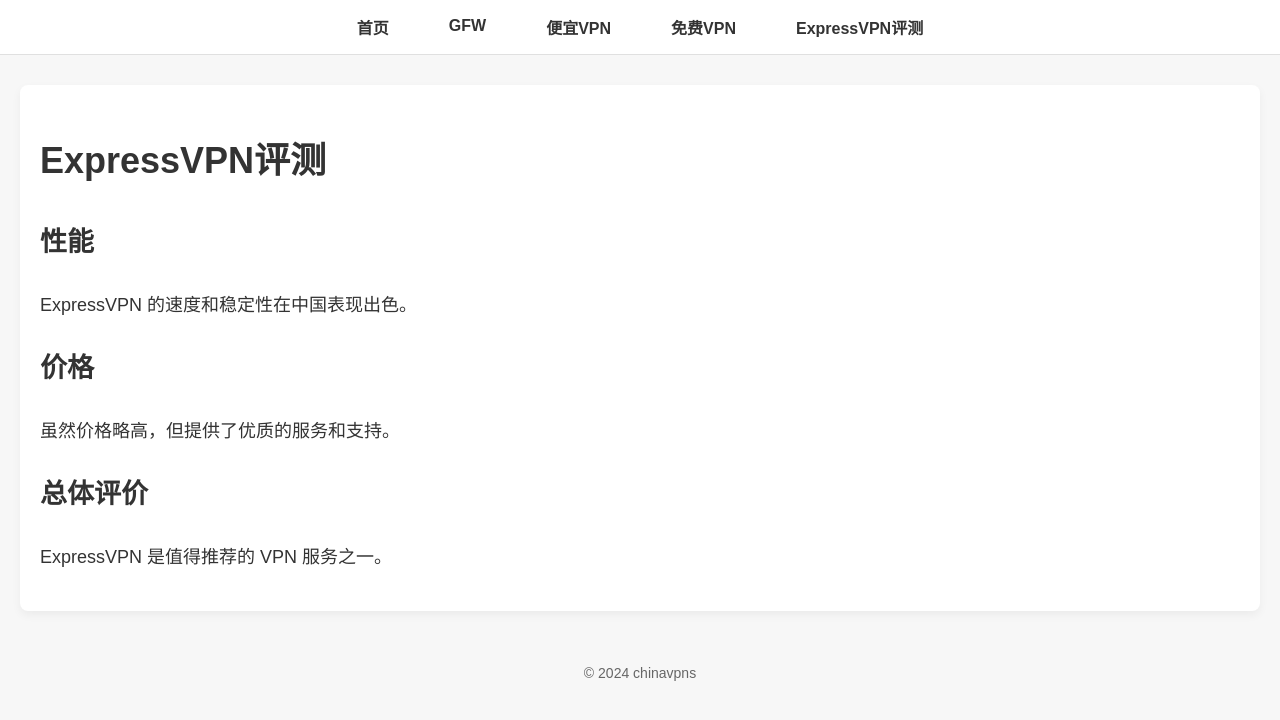
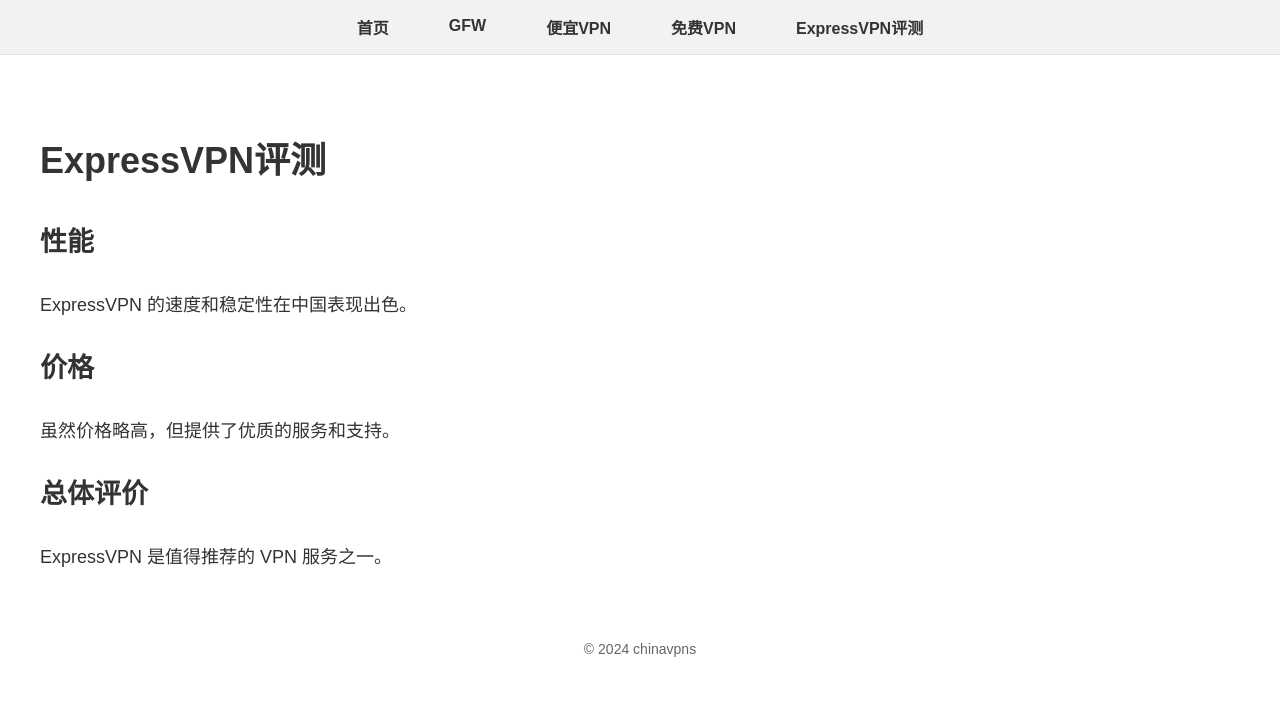
Before and after one commit to chinavpns/chinavpns.github.io, a Jekyll site: the page built from expressvpn/index.md, in a window 1280 px wide. Shown: the top 720 px of the page. Built offline with Jekyll 4.4.1, drawn with Linux system fonts in a browser that asks for light colours.

Commit message:
Update styles.css

```diff
--- a/assets/css/styles.css
+++ b/assets/css/styles.css
@@ -4,15 +4,15 @@
     font-size: 18px;
     margin: 0;
     padding: 0;
-    background-color: #f7f7f7; /* 页面背景色，稍灰的白色 */
+    background-color: #ffffff; /* 整体背景颜色为白色 */
     color: #333;
 }
 
 /* 导航栏样式 */
 header nav {
-    background-color: #ffffff; /* 导航条底色为白色 */
+    background-color: #f2f2f2; /* 导航条颜色为稍深的白色 */
     padding: 15px 0;
-    border-bottom: 1px solid #e0e0e0; /* 添加灰色分隔线 */
+    border-bottom: 1px solid #e0e0e0; /* 添加底部分隔线 */
 }
 
 header nav ul.nav {
@@ -43,9 +43,7 @@
     margin: 30px auto; /* 居中对齐 */
     padding: 20px;
     background-color: #ffffff; /* 正文背景为白色 */
-    border-radius: 8px; /* 添加圆角 */
-    box-shadow: 0 4px 10px rgba(0, 0, 0, 0.05); /* 添加轻微阴影效果 */
-    line-height: 1.8; /* 提高行间距 */
+    line-height: 1.8;
 }
 
 /* 图片样式 */
@@ -62,6 +60,4 @@
     margin-top: 20px;
     font-size: 14px;
     color: #666;
-    background-color: #f7f7f7; /* 页脚与背景保持一致 */
-    padding: 10px 0;
 }
```
